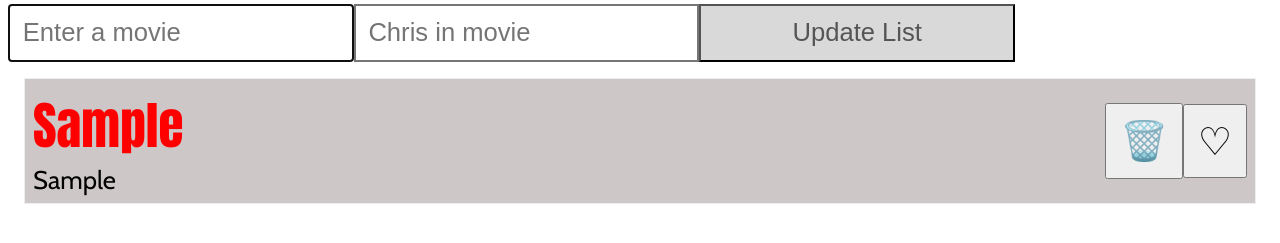
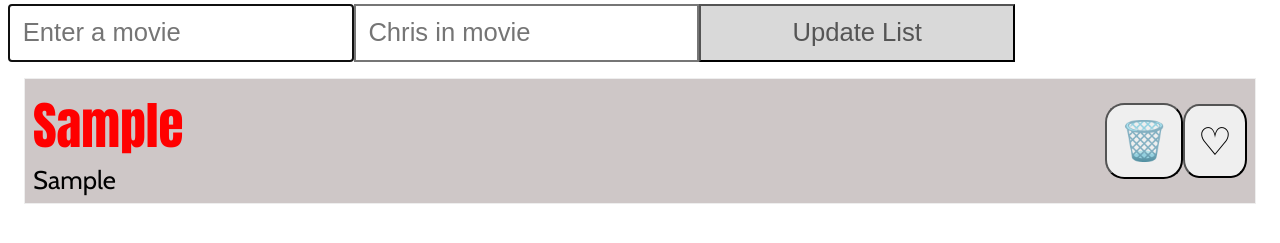
Before and after one commit to KendallNicholson316/chrismess, a plain HTML site: page index.html in a window 1280 px wide. Both pictures are taken after typing "Sample", "Sample" into the empty fields and a click on the button "Update List". Shown: the part 153-396 px from the top of the page. Drawn offline with nearby package versions, Linux system fonts and the light colour scheme.

Commit message:
round fav and delete buttons

```diff
--- a/index.css
+++ b/index.css
@@ -90,10 +90,12 @@ form{
 button.close{
 	padding: 1vw 1vw;
 	font-size:3vw;
+	border-radius:25%;
 }
 
 button.fav{
 	text: red;
 	padding: 1vw 1vw;
 	font-size:3vw;
+	border-radius:25%
 }
```
